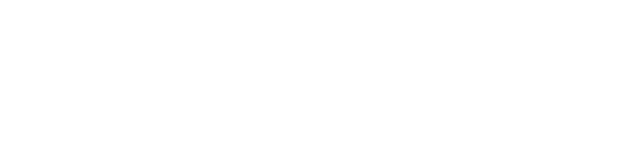
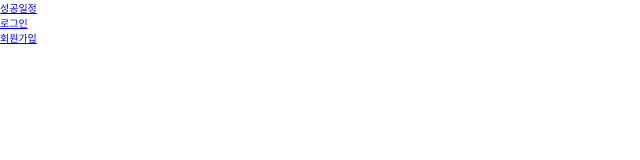
Before and after one commit to Emery-E-Lee/the-eisenhower-matrix, a plain HTML site: page publishing/header.html in a window 1280 px wide. Shown: the whole page, without its empty margins (0-640 px from the left). Drawn offline with Linux system fonts and the light colour scheme.

Commit message:
added header to html

```diff
--- a/publishing/header.html
+++ b/publishing/header.html
@@ -32,8 +32,23 @@
 </head>
 
 <body>
+    <header>
+        <div class="inner">
+            <div class="header-container">
+                <div class="title">
+                    <a href="#">성공일정</a>
+                </div>
+                <!-- title -->
+                <div class="sign-container">
+                    <div class="sign-in"><a href="#">로그인</a></div>
+                    <div class="sign-up"><a href="#">회원가입</a></div>
 
+                </div>
 
+            </div>
+            <!-- header-container -->
+        </div>
+    </header>
 </body>
 
 </html>
```
